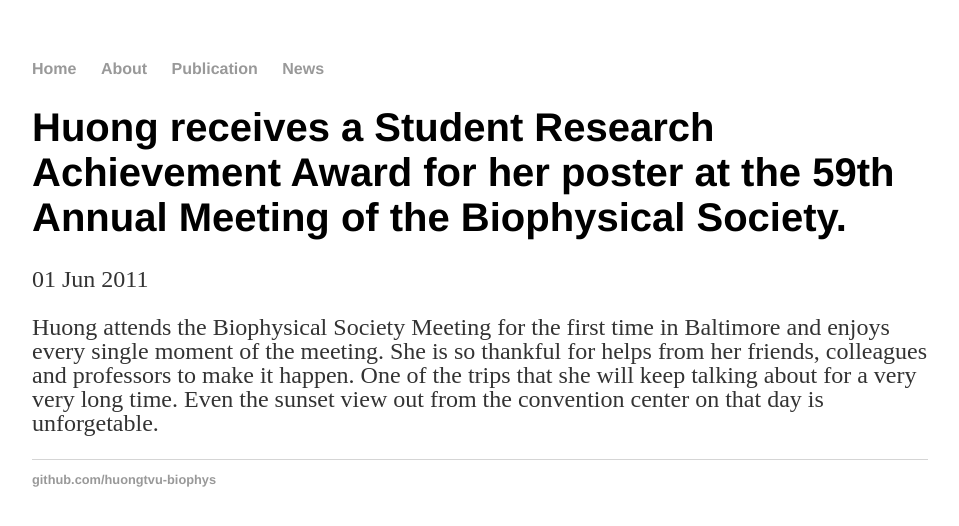
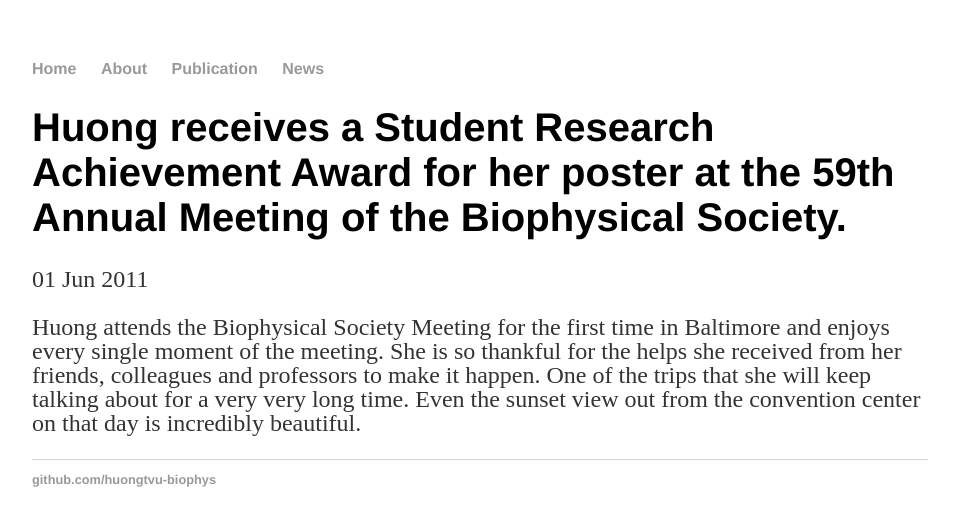
Before and after one commit to huongtvu-biophys/huongtvu-biophys, a Jekyll site: the page built from _posts/2015-02-09-BPS-student-award.md, in a window 1280 px wide. Shown: the top 526 px of the page, without its empty margins (160-1119 px from the left). Built offline with Jekyll 4.4.1, drawn with Linux system fonts in a browser that asks for light colours.

Commit message:
Update 2015-02-09-BPS-student-award.md

```diff
--- a/_posts/2015-02-09-BPS-student-award.md
+++ b/_posts/2015-02-09-BPS-student-award.md
@@ -3,4 +3,4 @@
 title: "Huong receives a Student Research Achievement Award for her poster at the 59th Annual Meeting of the Biophysical Society."
 date: 2011-06-01
 ---
-Huong attends the Biophysical Society Meeting for the first time in Baltimore and enjoys every single moment of the meeting. She is so thankful for helps from her friends, colleagues and professors to make it happen. One of the trips that she will keep talking about for a very very long time. Even the sunset view out from the convention center on that day is unforgetable.
+Huong attends the Biophysical Society Meeting for the first time in Baltimore and enjoys every single moment of the meeting. She is so thankful for the helps she received from her friends, colleagues and professors to make it happen. One of the trips that she will keep talking about for a very very long time. Even the sunset view out from the convention center on that day is incredibly beautiful.
```
